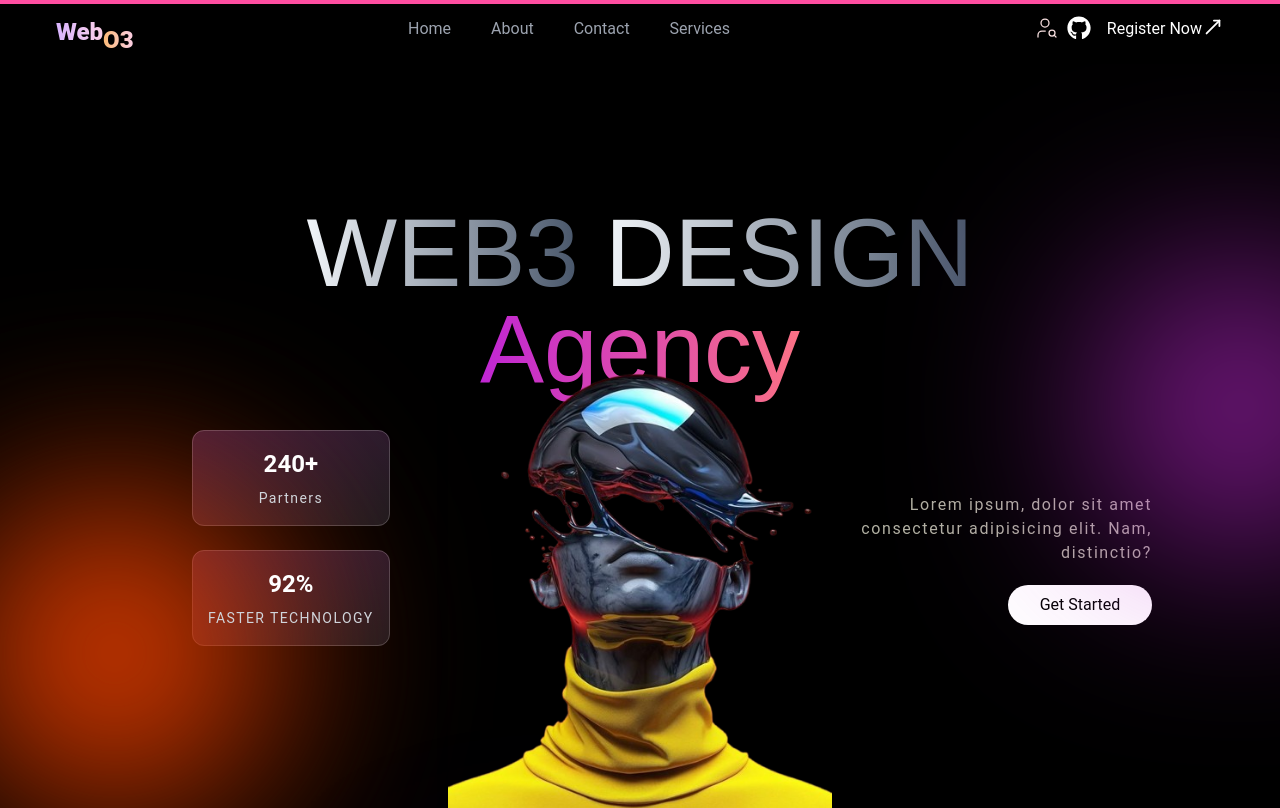
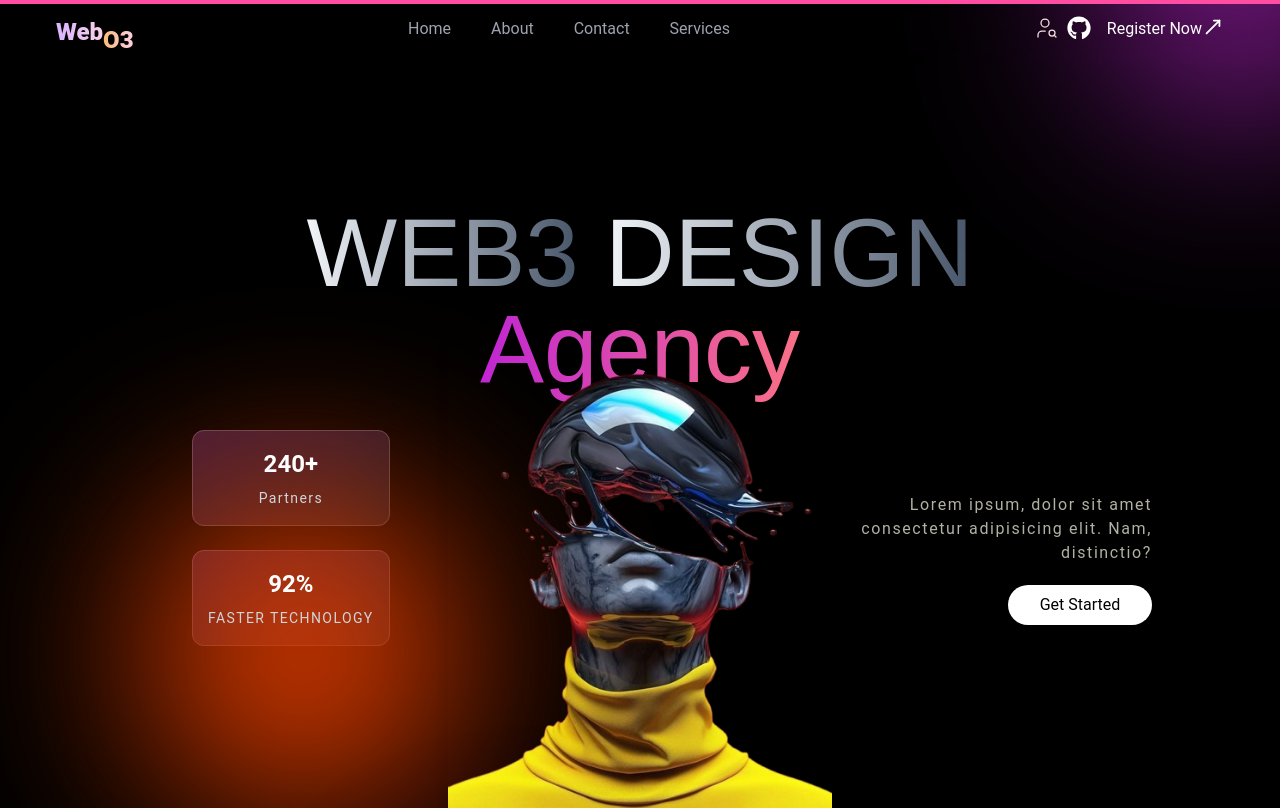
Before and after one commit to adharsh-A/landing-page-1, a React (Vite) app: page / in a window 1280 px wide. Shown: the top 808 px of the page. Built offline with nearby package versions, Linux system fonts and the light colour scheme; a web font is replaced by a local one.

Commit message:
after animation 2

```diff
--- a/src/pages/Hero.jsx
+++ b/src/pages/Hero.jsx
@@ -43,7 +43,7 @@ const Hero = (props) => {
     x: [0, 100, 300, 500, 0], // Animates horizontally
   }}
   transition={{
-    duration: 5.5,
+    duration: 15.5,
     repeat: Infinity,
     repeatType: "loop",
     ease: "easeInOut", // Applies smooth easing
@@ -60,7 +60,7 @@ const Hero = (props) => {
               y: [0,-10,-40,-100,-200,-300,-400,-500,-400,-300,-200,-100,-50,0],
             }}
             transition={{
-              duration: 5.5,
+              duration: 10.5,
               repeat: Infinity,
               repeatType: "loop",
               ease: "easeInOut", // Smooth easing for the motion
```
